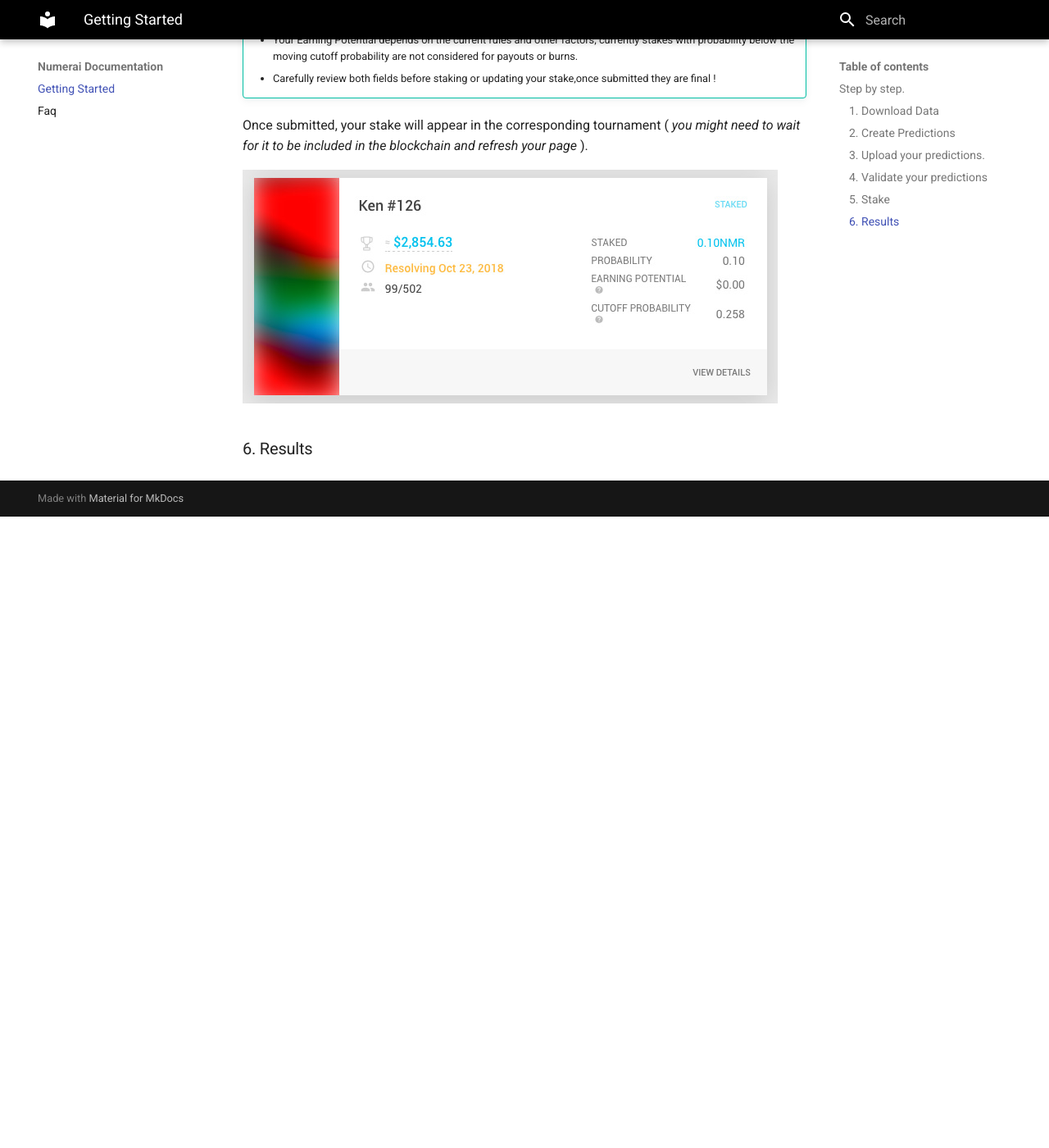
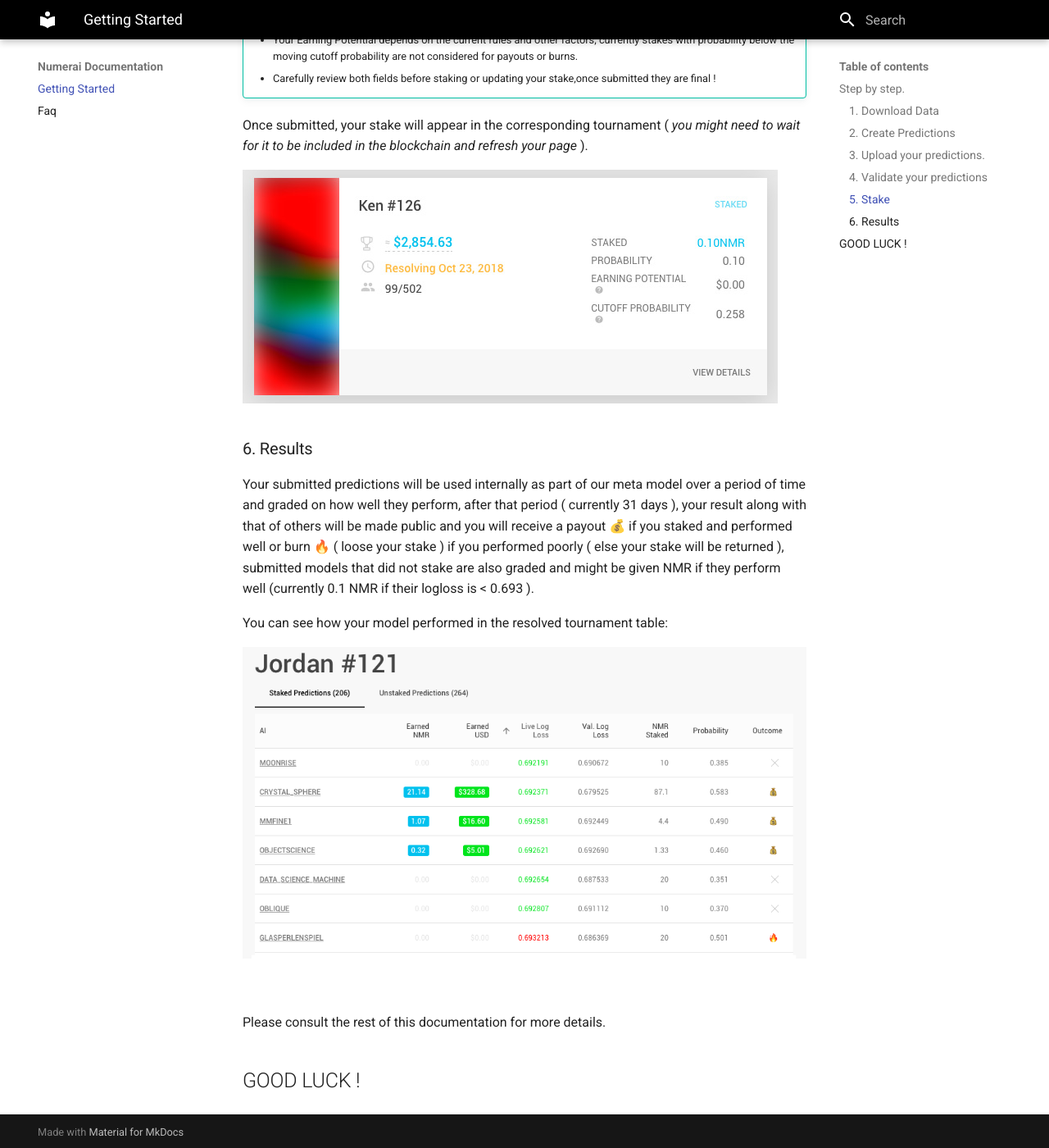
Before and after one commit to numerai/docs, an MkDocs documentation site: the page built from docs/index.md, in a window 1280 px wide and 1400 px high, scrolled down 4413 px. Shown: the whole window at 82% size. Built offline with MkDocs 1.6.1 and Material for MkDocs 9.7.7, drawn with Linux system fonts in a browser that asks for light colours; before the commit the page ends 5043 px from its top, so only the background shows below that.

Commit message:
Step by Step section

```diff
--- a/docs/index.md
+++ b/docs/index.md
@@ -134,5 +134,17 @@ Once submitted, your stake will appear in the corresponding tournament ( _you mi
 
 ![staked](img/staked.jpg)
 
+### 6. Results
 
-### 6. Results
+Your submitted predictions will be used internally as part of our meta model over a period of time and graded on how well they perform, after that period ( currently 31 days ), your result along with that of others will be made public and you will receive a payout 💰 if you staked and performed well or burn 🔥 ( loose your stake ) if you performed poorly ( else your stake will be returned ), submitted models that did not stake are also graded and might be given NMR if they perform well (currently 0.1 NMR if their logloss is < 0.693 ).
+
+You can see how your model performed in the resolved tournament table:
+
+![Results](img/Results.png)
+
+<br />
+
+
+Please consult the rest of this documentation for more details.
+
+## GOOD LUCK !
```
Also changed, not shown: docs/img/Results.png (added), site/img/Results.png (added), site/index.html, site/search/search_index.json, site/sitemap.xml, 1 other file.
